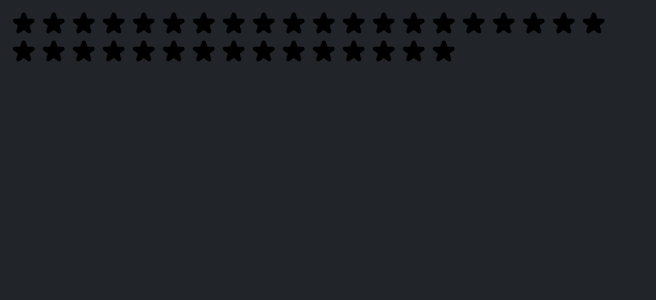
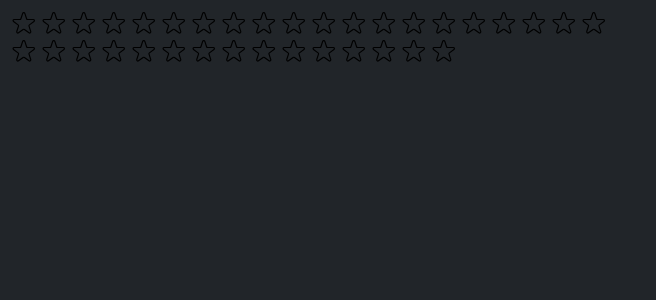
Before and after one commit to Gbangbolaoluwagbemiga/usePopCorn, a React (Create React App) app in the folder UsePopCorn/: page / in a window 1280 px wide. Shown: the top 300 px of the page, without its empty margins (0-656 px from the left). Built offline with nearby package versions, Linux system fonts and the light colour scheme; the HTML template or start-up script is replaced by a standard one.

Commit message:
full and empty star implemented

```diff
--- a/UsePopCorn/src/starRating.js
+++ b/UsePopCorn/src/starRating.js
@@ -20,7 +20,11 @@ export default function StarRating({maxRating = 5}) {
     <div style={containerSyle}>
       <div style={starStyle}>
         {Array.from({length: maxRating}, (_, i) => (
-          <Star key={i} onRate={() => setRating(1 + i)} />
+          <Star
+            key={i}
+            onRate={() => setRating(1 + i)}
+            full={rating >= i + 1}
+          />
         ))}
       </div>
       <p style={textStyle}>{rating || ''}</p>
@@ -34,9 +38,10 @@ const starIcon = {
   display: 'block',
   cursor: 'pointer',
 };
-function Star({onRate}) {
+function Star({onRate, full}) {
   return (
     <span role="button" style={starIcon} onMouseEnter={onRate}>
+      {full ? (
         <svg
           xmlns="http://www.w3.org/2000/svg"
           viewBox="0 0 20 20"
@@ -45,6 +50,21 @@ function Star({onRate}) {
         >
           <path d="M9.049 2.927c.3-.921 1.603-.921 1.902 0l1.07 3.292a1 1 0 00.95.69h3.462c.969 0 1.371 1.24.588 1.81l-2.8 2.034a1 1 0 00-.364 1.118l1.07 3.292c.3.921-.755 1.688-1.54 1.118l-2.8-2.034a1 1 0 00-1.175 0l-2.8 2.034c-.784.57-1.838-.197-1.539-1.118l1.07-3.292a1 1 0 00-.364-1.118L2.98 8.72c-.783-.57-.38-1.81.588-1.81h3.461a1 1 0 00.951-.69l1.07-3.292z" />
         </svg>
+      ) : (
+        <svg
+          xmlns="http://www.w3.org/2000/svg"
+          fill="none"
+          viewBox="0 0 24 24"
+          stroke="#000"
+        >
+          <path
+            strokeLinecap="round"
+            strokeLinejoin="round"
+            strokeWidth="{2}"
+            d="M11.049 2.927c.3-.921 1.603-.921 1.902 0l1.519 4.674a1 1 0 00.95.69h4.915c.969 0 1.371 1.24.588 1.81l-3.976 2.888a1 1 0 00-.363 1.118l1.518 4.674c.3.922-.755 1.688-1.538 1.118l-3.976-2.888a1 1 0 00-1.176 0l-3.976 2.888c-.783.57-1.838-.197-1.538-1.118l1.518-4.674a1 1 0 00-.363-1.118l-3.976-2.888c-.784-.57-.38-1.81.588-1.81h4.914a1 1 0 00.951-.69l1.519-4.674z"
+          />
+        </svg>
+      )}
     </span>
   );
 }
```
Also changed, not shown: UsePopCorn/src/index.css (+0 -22 lines). Lines whose indentation alone changed are shown as unchanged.
